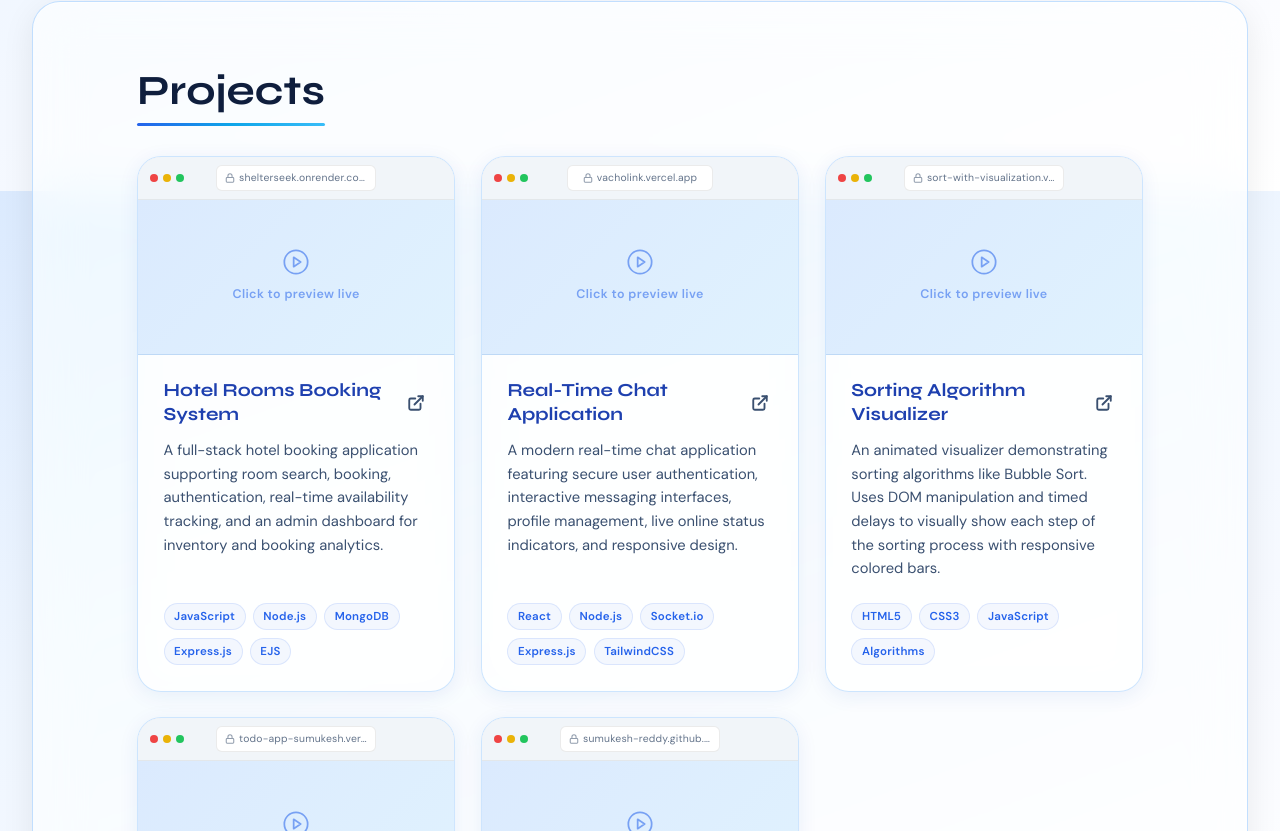
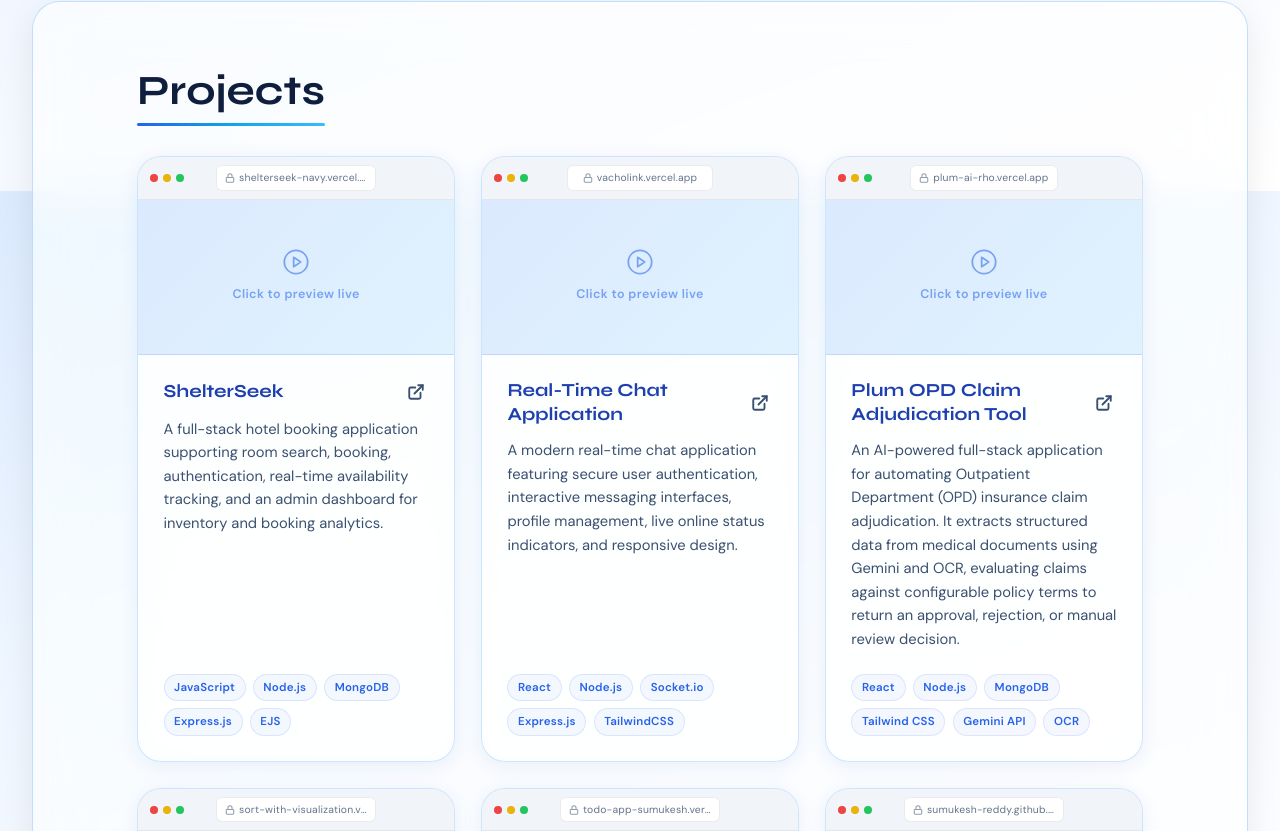
Before and after one commit to Sumukesh-Reddy/portfolio-R, a React (Create React App) app in the folder frontend/: page / in a window 1280 px wide. Shown: the part 2209-3040 px from the top of the page. Built offline with nearby package versions, Linux system fonts and the light colour scheme.

Commit message:
modified iframe

```diff
--- a/frontend/src/components/Projects.jsx
+++ b/frontend/src/components/Projects.jsx
@@ -7,11 +7,11 @@ import '../hooks/useScrollAnimation';
 const projectsData = [
   {
     id: 1,
-    title: "Hotel Rooms Booking System",
+    title: "ShelterSeek",
     appName: "ShelterSeek",
     description: "A full-stack hotel booking application supporting room search, booking, authentication, real-time availability tracking, and an admin dashboard for inventory and booking analytics.",
     extraText: "Built secure session-based login and role-based access control with dashboards for Travelers, Hosts, and Admins. Integrated MongoDB Atlas for database storage and deployed on Render.",
-    link: "https://shelterseek.onrender.com",
+    link: "https://shelterseek-navy.vercel.app/",
     tags: ["JavaScript", "Node.js", "MongoDB", "Express.js", "EJS"]
   },
   {
@@ -23,7 +23,15 @@ const projectsData = [
     tags: ["React", "Node.js", "Socket.io", "Express.js", "TailwindCSS"]
   },
   {
-    id: 3,
+    "id": 3,
+    "title": "Plum OPD Claim Adjudication Tool",
+    "appName": "Plum AI",
+    "description": "An AI-powered full-stack application for automating Outpatient Department (OPD) insurance claim adjudication. It extracts structured data from medical documents using Gemini and OCR, evaluating claims against configurable policy terms to return an approval, rejection, or manual review decision.",
+    "link": "https://plum-ai-rho.vercel.app",
+    "tags": ["React", "Node.js", "MongoDB", "Tailwind CSS", "Gemini API", "OCR"]
+  },
+  {
+    id: 4,
     title: "Sorting Algorithm Visualizer",
     appName: "Sort With Visualization",
     description: "An animated visualizer demonstrating sorting algorithms like Bubble Sort. Uses DOM manipulation and timed delays to visually show each step of the sorting process with responsive colored bars.",
@@ -31,7 +39,7 @@ const projectsData = [
     tags: ["HTML5", "CSS3", "JavaScript", "Algorithms"]
   },
   {
-    id: 4,
+    id: 5,
     title: "Task Management Application",
     appName: "TODO APP",
     description: "A sleek and user-friendly TODO application supporting CRUD operations, status filters, task categorizations, and integrated Google Authentication for secure session management.",
@@ -39,13 +47,14 @@ const projectsData = [
     tags: ["React", "Firebase", "Google Auth", "CSS3"]
   },
   {
-    id: 5,
+    id: 6,
     title: "Weather Forecast Application",
     appName: "Weather",
     description: "A weather forecast website providing current weather conditions for any city. Features dynamic background transitions based on weather states and displays temperature, humidity, and wind speed.",
     link: "https://sumukesh-reddy.github.io/weather/",
     tags: ["HTML5", "CSS3", "JavaScript", "OpenWeather API"]
   },
+
 ];
 
 const Projects = () => {
```
